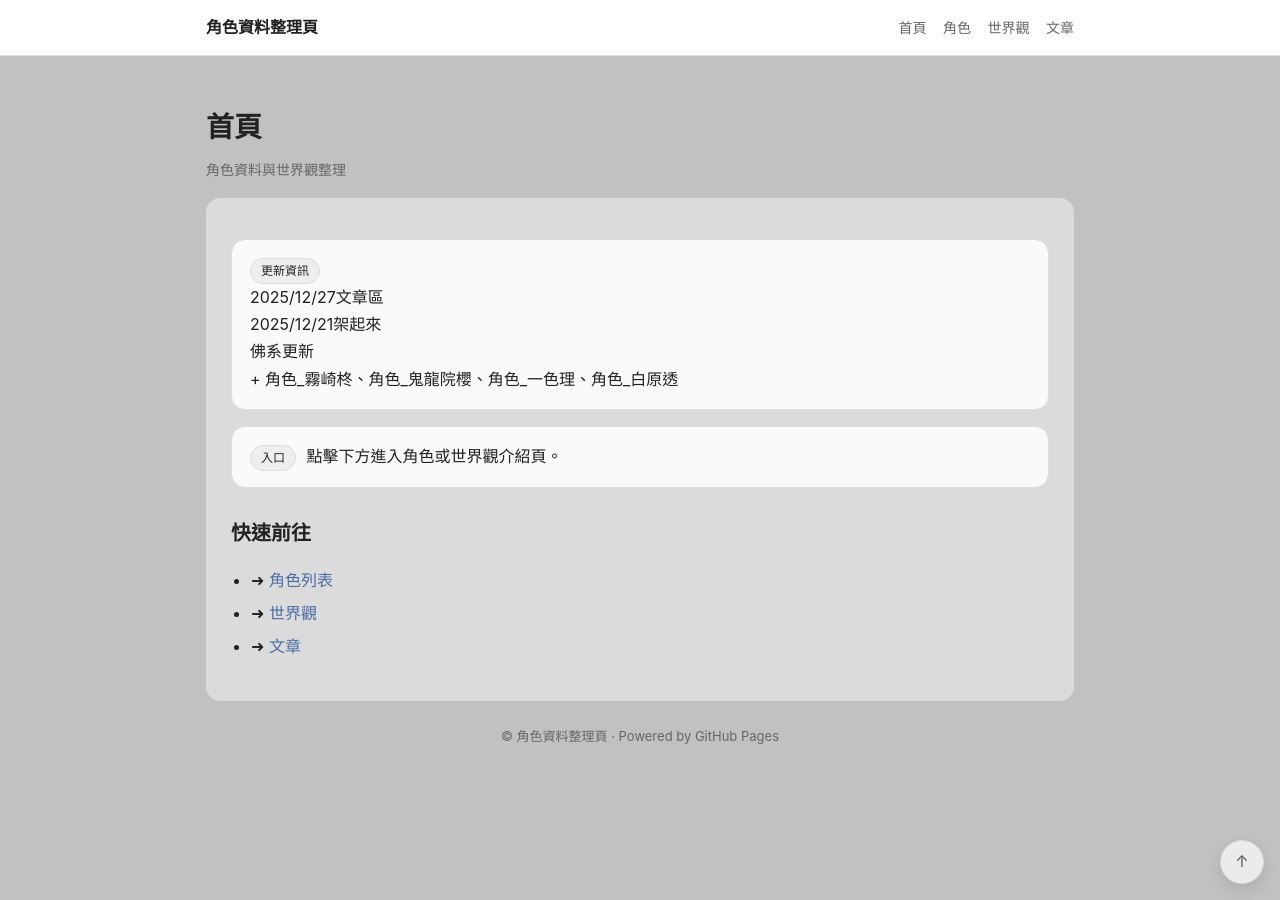
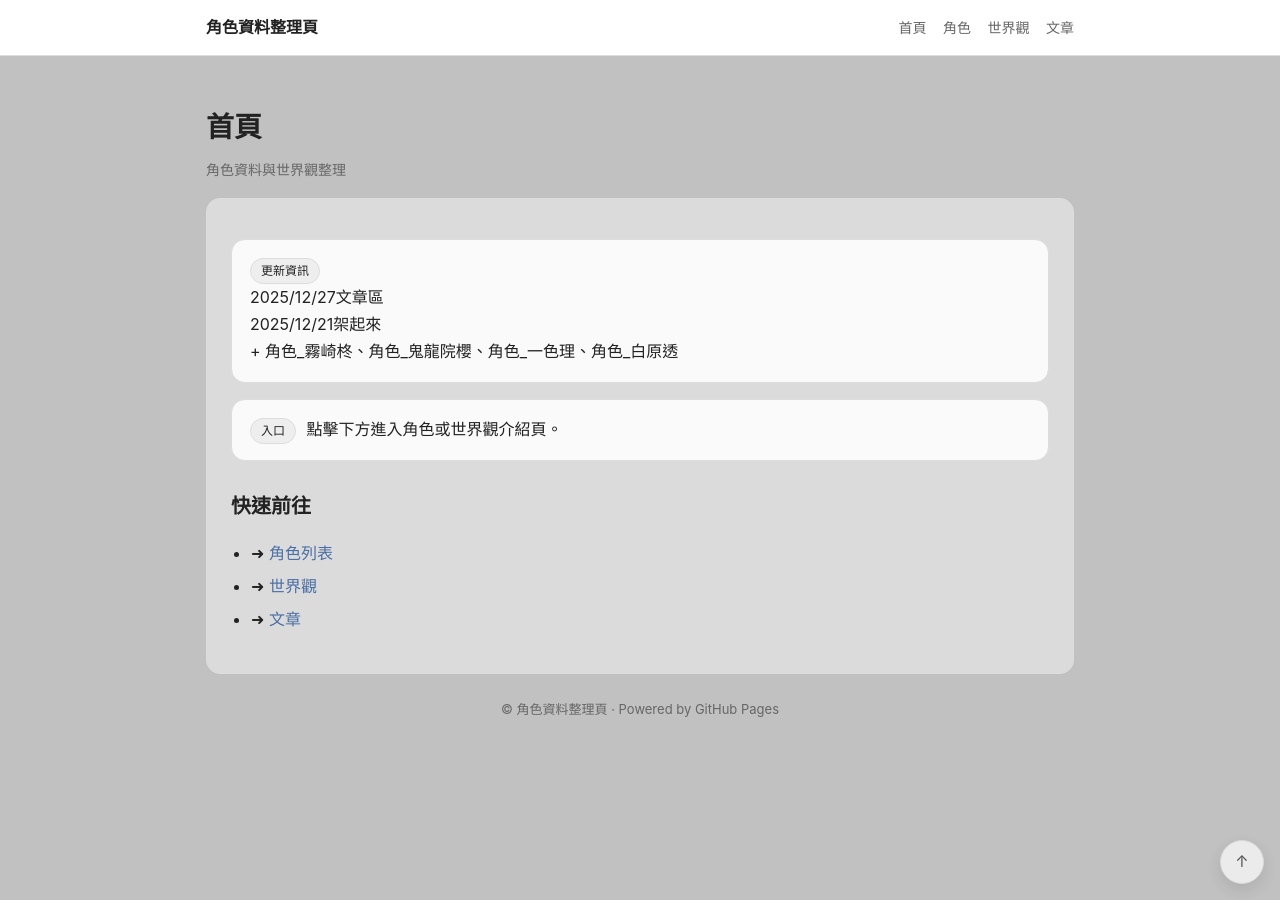
Before and after one commit to yoyoseal/char-archive, a Jekyll site: the page built from index.md, in a window 1280 px wide. Built offline with Jekyll 4.4.1, drawn with Linux system fonts in a browser that asks for light colours.

Commit message:
Update index.md

```diff
--- a/index.md
+++ b/index.md
@@ -6,7 +6,6 @@ subtitle: 角色資料與世界觀整理
   <span class="badge">更新資訊</span><br>
   2025/12/27文章區<br>
   2025/12/21架起來<br>
-  佛系更新<br>
   + 角色_霧崎柊、角色_鬼龍院櫻、角色_一色理、角色_白原透
 </div>
 
```
